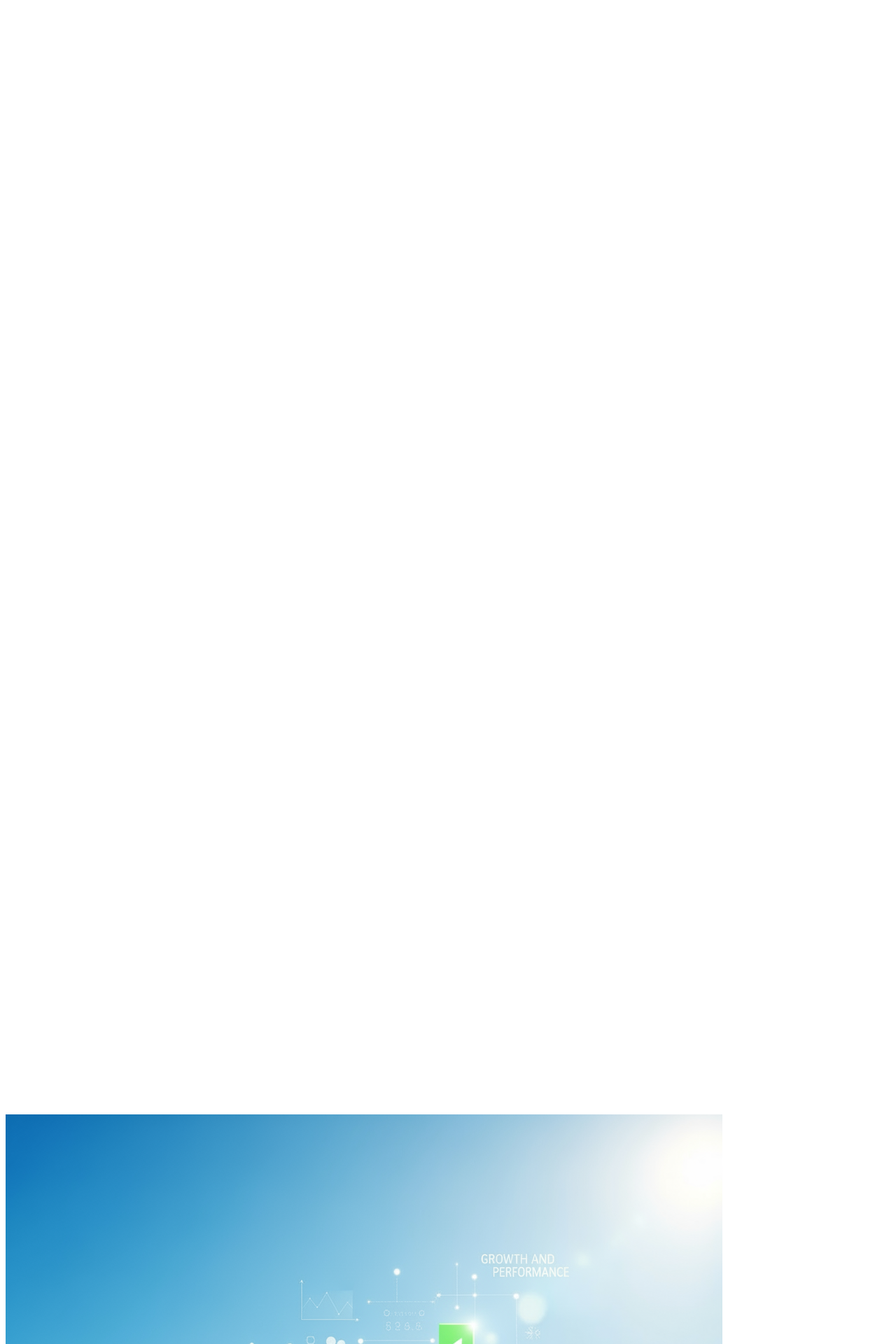
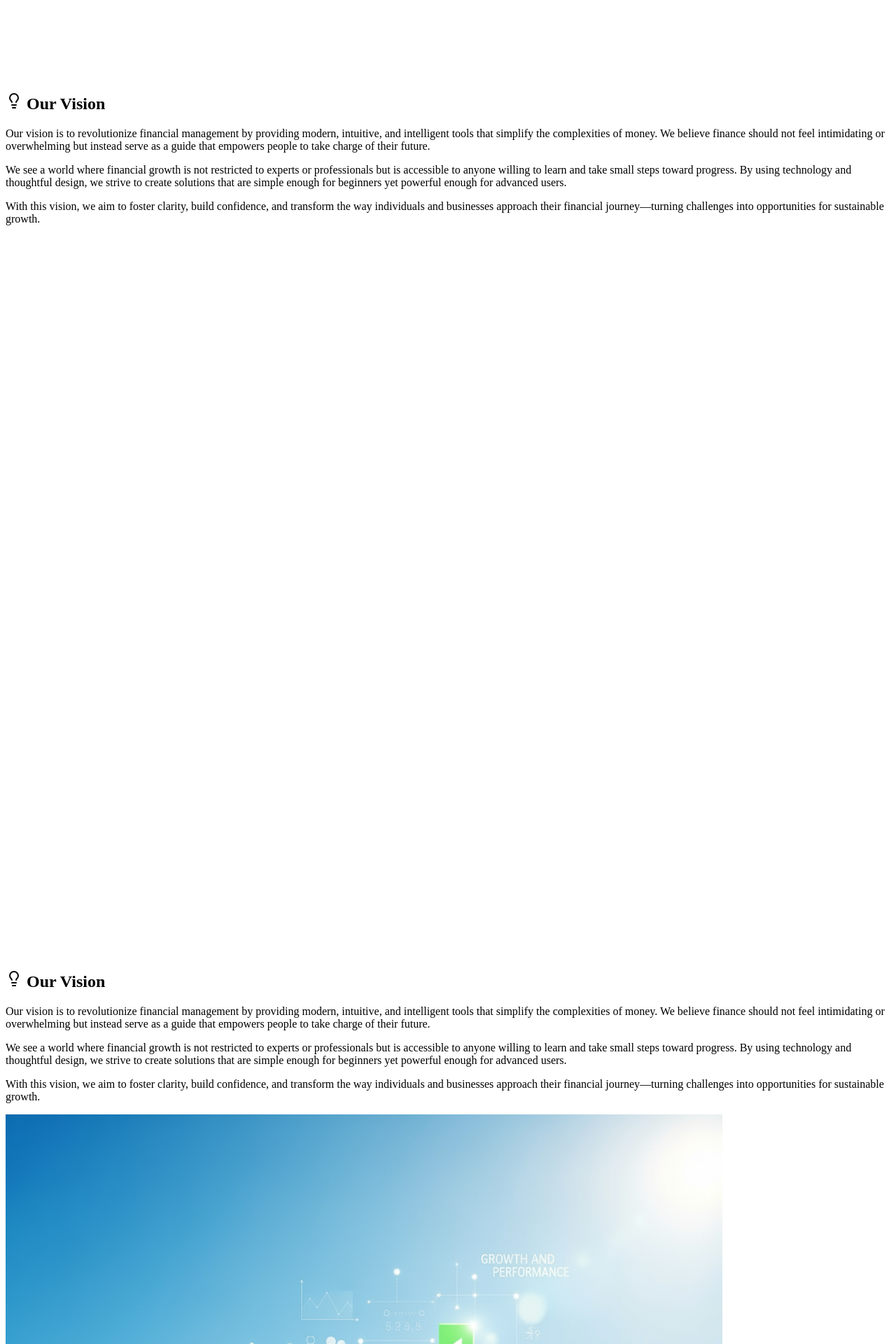
Before and after one commit to PIYUSHDAHLE/Money-Tracker, a Next.js app: page /AboutUs in a window 1280 px wide. Shown: the part 4720-6640 px from the top of the page at 70% size. Built offline with nearby package versions, Linux system fonts and the light colour scheme.

Commit message:
About page updated || Remove moible animations

```diff
--- a/src/pages/AboutUs.tsx
+++ b/src/pages/AboutUs.tsx
@@ -417,7 +417,7 @@ export default function AboutUs() {
         </section>
 
         {/* Section 4 - Vision / Values / Growth Blocks */}
-        <section className="vision-section py-20 px-6 md:px-16 lg:px-38 space-y-20">
+        <section className="lg:vision-section py-20 px-6 md:px-16 lg:px-38 space-y-20">
           {blocks.map((block, i) => (
             <div
               key={i}
@@ -427,7 +427,7 @@ export default function AboutUs() {
               data-align={block.align}
               className="grid grid-cols-1 md:grid-cols-2 gap-12 items-center"
             >
-              <div className="block md:hidden space-y-4 vision-content">
+              <div className="block md:hidden space-y-4 lg:vision-content">
                 <h2 className="text-3xl font-bold flex items-center gap-2">
                   {block.icon} {block.title}
                 </h2>
@@ -457,7 +457,7 @@ export default function AboutUs() {
                       alt={block.title}
                     />
                   </div>
-                  <div className="hidden md:block vision-content space-y-4">
+                  <div className="hidden md:block lg:vision-content space-y-4">
                     <h2 className="text-3xl font-bold flex items-center gap-2">
                       {block.icon} {block.title}
                     </h2>
@@ -474,7 +474,7 @@ export default function AboutUs() {
                 </>
               ) : (
                 <>
-                  <div className="hidden md:block vision-content space-y-4">
+                  <div className="hidden md:block lg:vision-content space-y-4">
                     <h2 className="text-3xl font-bold flex items-center gap-2">
                       {block.icon} {block.title}
                     </h2>
```
Also changed, not shown: 1 other file (tests, documents, lock files or other folders).
